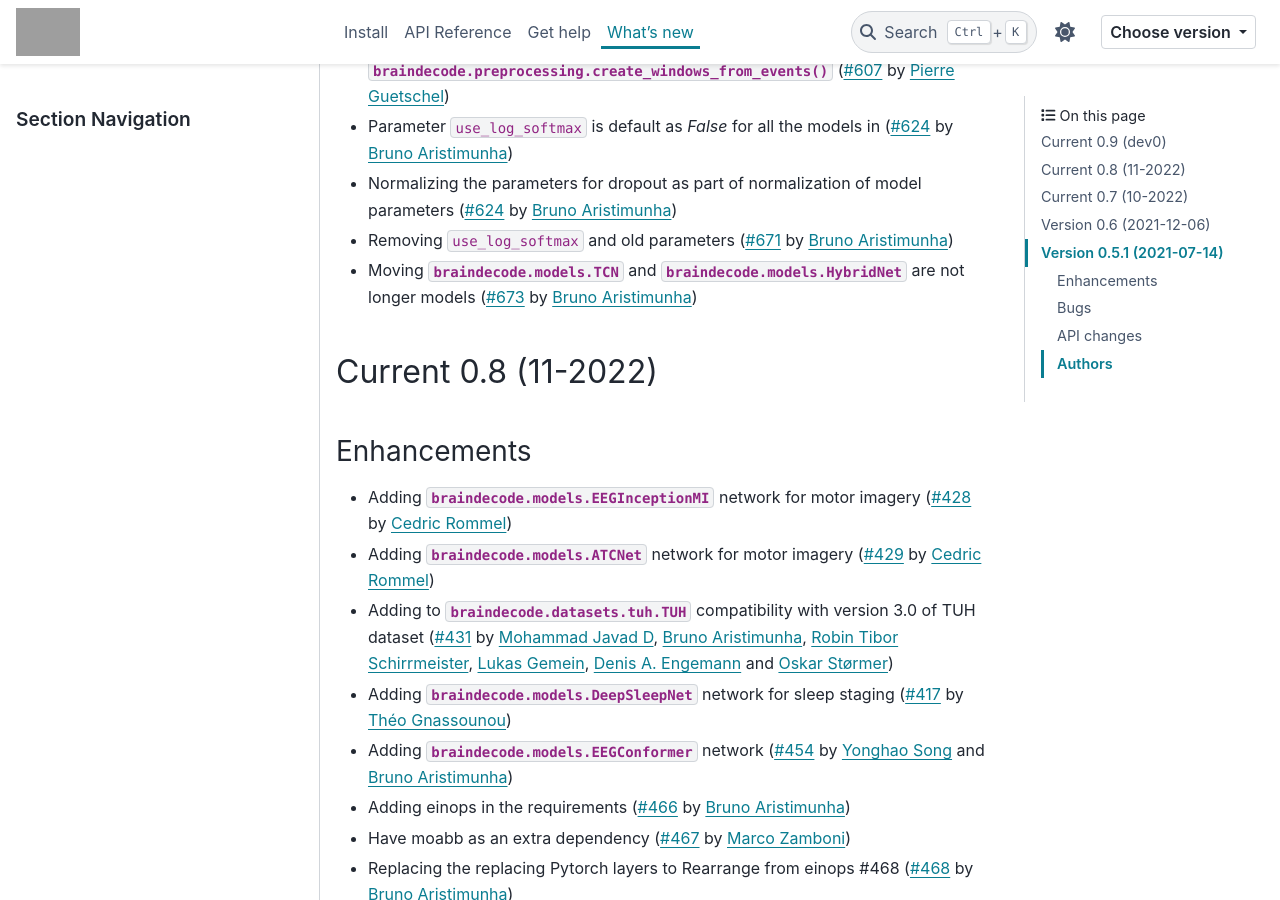
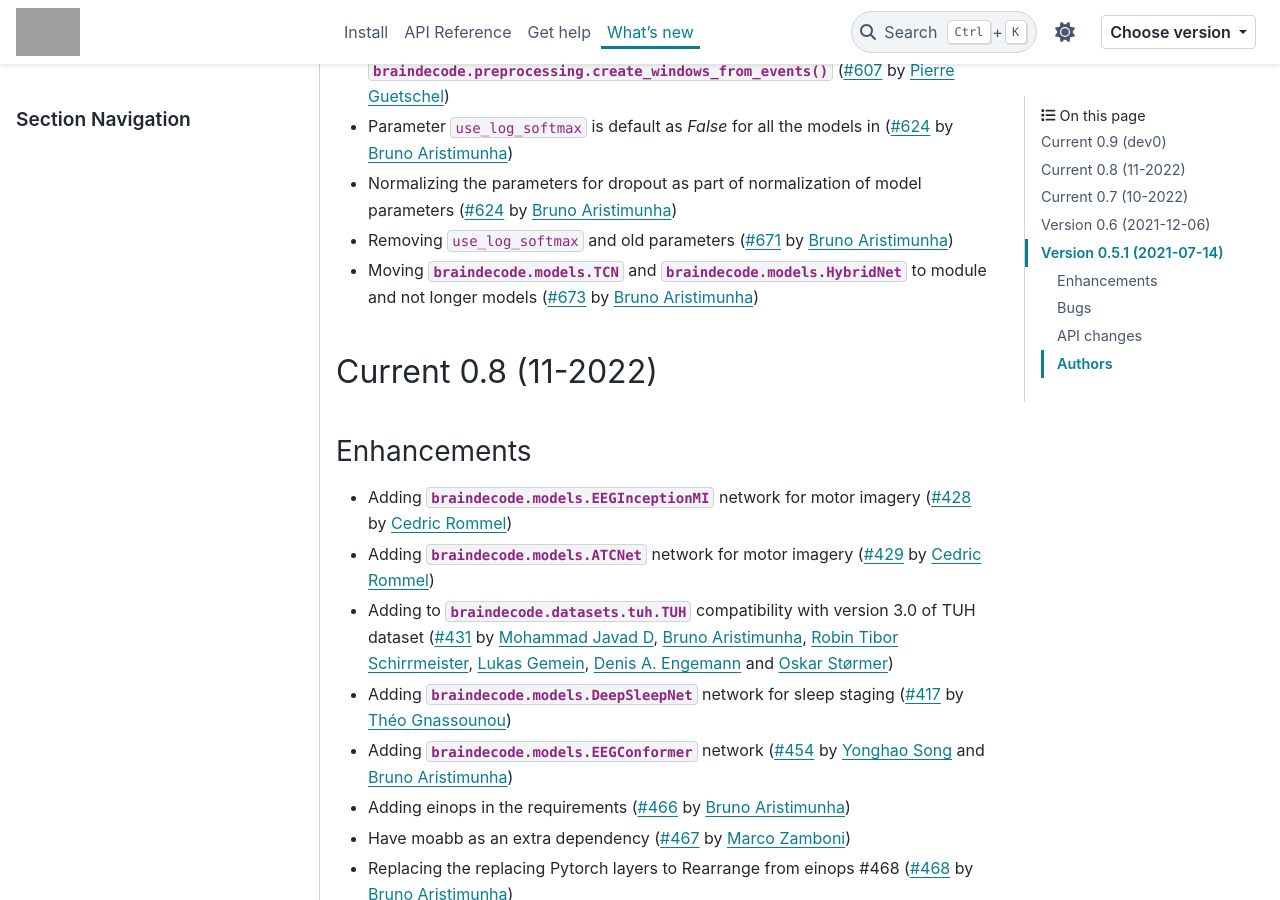
Before and after one commit to braindecode/braindecode, a Sphinx documentation site: the page built from docs/whats_new.rst, in a window 1280 px wide and 900 px high, scrolled down 2408 px. Built offline with Sphinx 7.4.7 and the PyData theme 0.15.4, drawn with Linux system fonts in a browser that asks for light colours; pages that are not in the unit, such as notebooks, are missing from menus; comment, search, counter and statistics services are not loaded; grey boxes are pictures that could not be loaded.

Commit message:
[FIX] adjusting the commit msg

```diff
--- a/docs/whats_new.rst
+++ b/docs/whats_new.rst
@@ -77,7 +77,7 @@
 - Parameter ``use_log_softmax`` is default as `False` for all the models in (:gh:`624` by `Bruno Aristimunha`_)
 - Normalizing the parameters for dropout as part of normalization of model parameters  (:gh:`624` by `Bruno Aristimunha`_)
 - Removing ``use_log_softmax`` and old parameters (:gh:`671` by `Bruno Aristimunha`_)
-- Moving :class:`braindecode.models.TCN` and :class:`braindecode.models.HybridNet`  are not longer models (:gh:`673` by `Bruno Aristimunha`_)
+- Moving :class:`braindecode.models.TCN` and :class:`braindecode.models.HybridNet` to module and not longer models (:gh:`673` by `Bruno Aristimunha`_)
 
 .. _changes_0_8_0:
 
```
Also changed, not shown: 1 other file.
